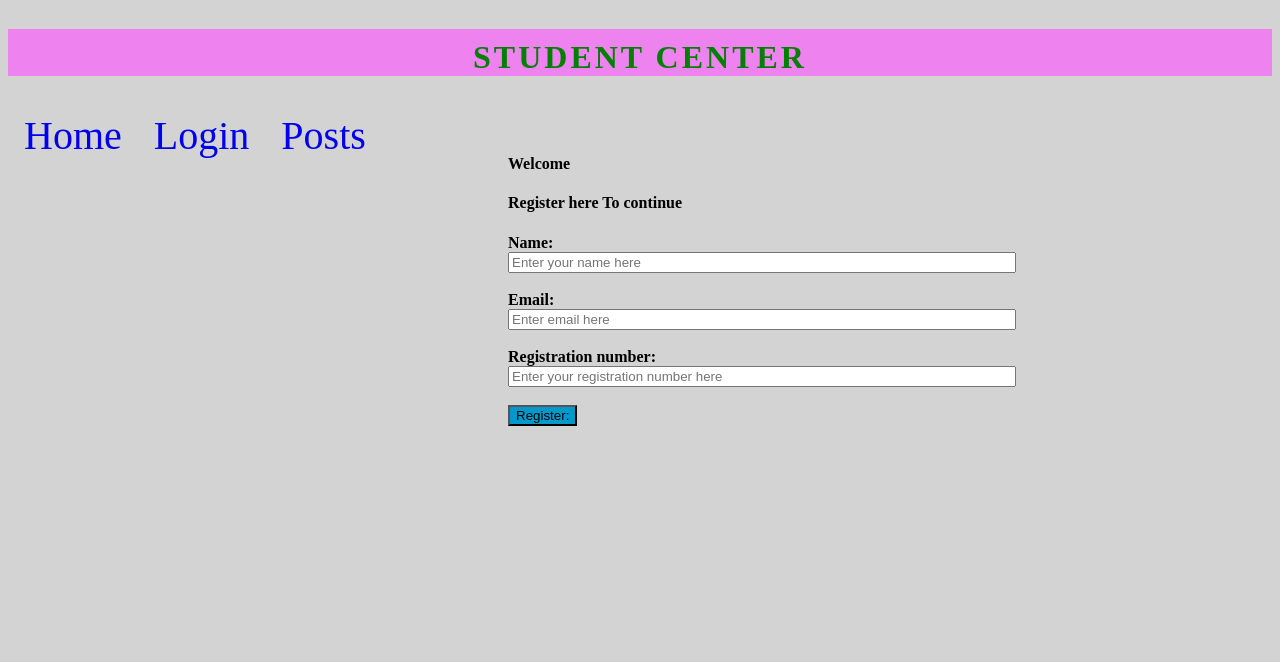
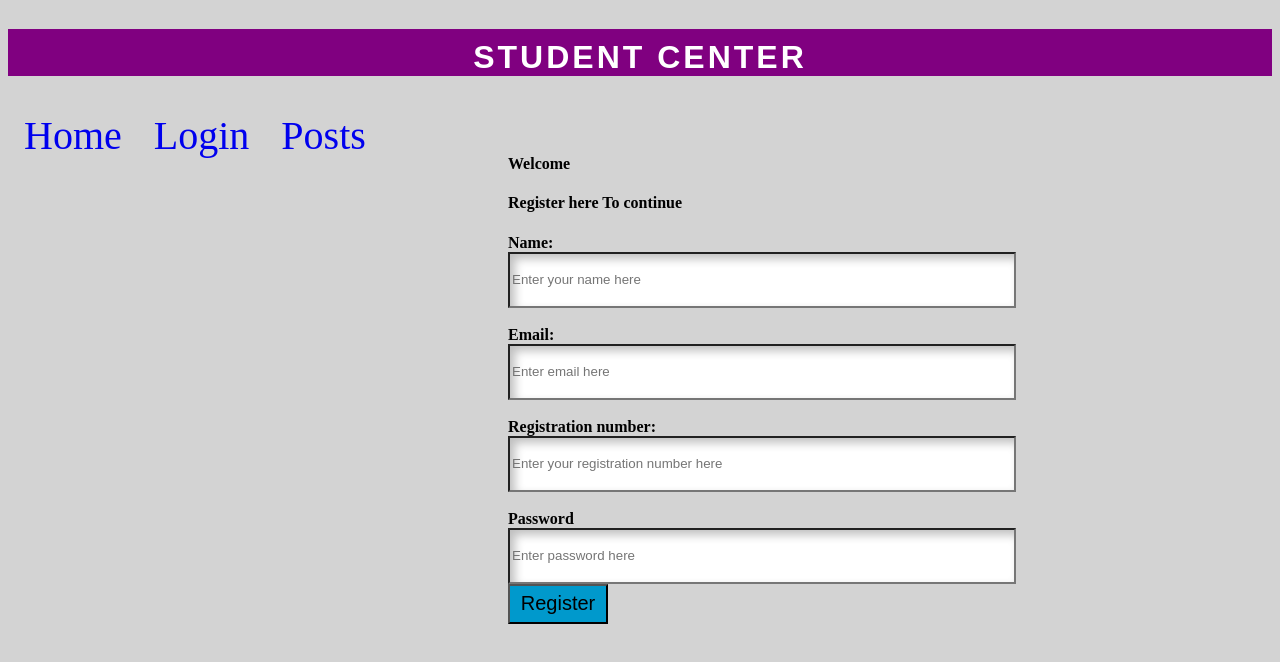
Before and after one commit to Philipotieno/Elimu, a plain HTML site: page template/index.html in a window 1280 px wide. Drawn offline with Linux system fonts and the light colour scheme.

Commit message:
annimation

```diff
--- a/template/index.html
+++ b/template/index.html
@@ -20,12 +20,14 @@
 			<input type="text" placeholder="Enter your name here" name="name" required=>
 			<br><br>
 			<label for="email"><b>Email: </b></label><br>
-			<input type="password" placeholder= "Enter email here" name="user_email" required>
+			<input type="text" placeholder= "Enter email here" name="user_email" required>
 			<br><br>
 			<label for="reg"><b>Registration number:</b></label><br>
 			<input type="Registration number" placeholder="Enter your registration number here" name="psw" required>
 			<br><br>
-			<button type="submit" class="button">Register:</button>
+			<label for="psw"><b>Password</b></label><br>
+			<input type="password" placeholder= "Enter password here" name="psw"><br>
+			<button type="submit" class="button">Register</button>
 		</form>
 	</div>
 </body>
--- a/template/style.css
+++ b/template/style.css
@@ -38,15 +38,19 @@ body {
 
 input{
 	width: 500px;
+	height: 50px;
+	box-shadow: inset 5px 5px 10px silver;
+	transition: 3s;
 }
 
 h1 {
-	background-color:violet;
+	background-color:purple;
 	text-align: center;
-	color: green;
+	color: white;
 	letter-spacing: 3px;
 	text-transform: uppercase;
 	padding-top: 10px;
+	font-family: Arial, Helvetica, sans-serif
 }
 
 h2 {
@@ -60,4 +64,7 @@ h2 {
 
 .button {
 	background-color: #0099cc;
+	width: 100px;
+	height: 40px;
+	font-size: 20px;
 }
```
Also changed, not shown: template/addpost.html (+4 -0 lines), template/login.html (+10 -3 lines).
